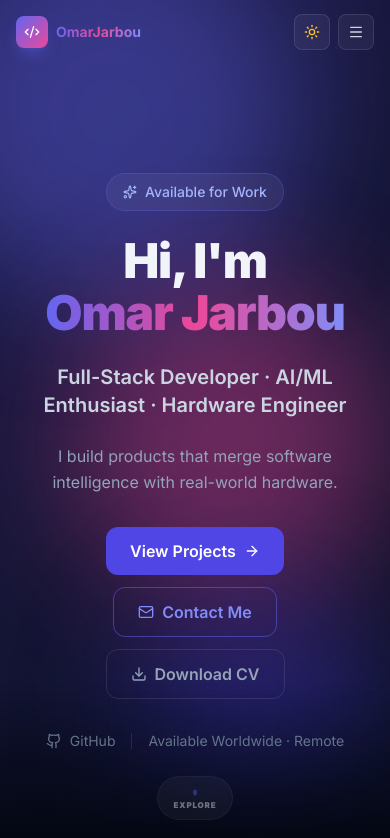
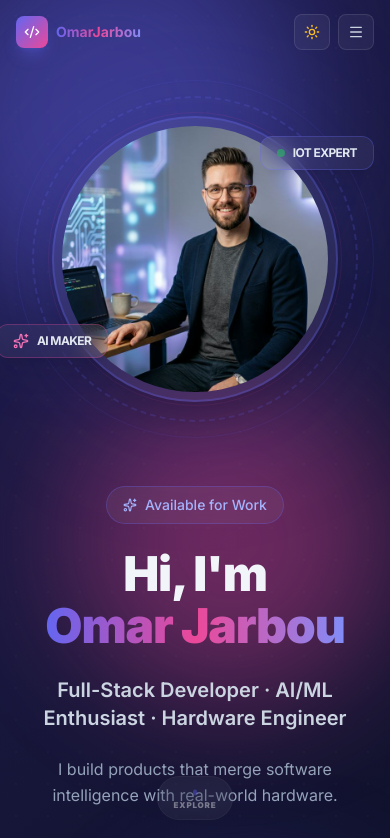
Before and after one commit to OmarJarbou/Portfolio, a React (Vite) app: page / in a window 390 px wide. Shown: the top 838 px of the page. Built offline with nearby package versions, Linux system fonts and the light colour scheme.

Commit message:
I've implemented the enhanced Hero section! It now features a "super creative" circular image with rotating rings, floating badges, and tech particles. The layout has been updated to a modern split-column design on desktop while remaining perfectly responsive for mobile.

```diff
--- a/src/data/personal.json
+++ b/src/data/personal.json
@@ -25,5 +25,10 @@
     "github": "https://github.com/OmarJarbou",
     "linkedin": "https://linkedin.com/in/OmarJarbou",
     "cvUrl": "/cv.pdf",
-    "location": "Available Worldwide · Remote"
+    "imageUrl": "/src/assets/hero-portrait.png",
+    "location": "Available Worldwide · Remote",
+    "tags": [
+        "IoT Expert",
+        "AI Maker"
+    ]
 }
--- a/src/sections/Hero.jsx
+++ b/src/sections/Hero.jsx
@@ -8,6 +8,97 @@ import { fadeInUp, staggerContainer, scaleIn } from '../utils/animations';
 const FloatingOrb = ({ className }) => (
     <div className={`absolute rounded-full blur-3xl opacity-20 animate-pulse-slow pointer-events-none ${className}`} />
 );
+
+const HeroVisual = () => {
+    return (
+        <div className="relative w-full max-w-lg aspect-square flex items-center justify-center">
+            {/* Ambient Background Glow */}
+            <div className="absolute inset-0 bg-primary-500/10 rounded-full blur-3xl" />
+
+            {/* Pulsing Outer Ring */}
+            <motion.div
+                animate={{ scale: [1, 1.1, 1], rotate: [0, 90, 0] }}
+                transition={{ duration: 10, repeat: Infinity, ease: "linear" }}
+                className="absolute inset-4 rounded-full border-2 border-dashed border-primary-500/20"
+            />
+
+            {/* Rotating Decorative Rings */}
+            <motion.div
+                animate={{ rotate: 360 }}
+                transition={{ duration: 25, repeat: Infinity, ease: "linear" }}
+                className="absolute inset-0 rounded-full border border-primary-500/10"
+            />
+            <motion.div
+                animate={{ rotate: -360 }}
+                transition={{ duration: 35, repeat: Infinity, ease: "linear" }}
+                className="absolute inset-8 rounded-full border border-accent-500/10"
+            />
+
+            {/* Main Image Container */}
+            <motion.div
+                initial={{ scale: 0.8, opacity: 0 }}
+                animate={{ scale: 1, opacity: 1 }}
+                transition={{ duration: 0.8, ease: "easeOut" }}
+                className="relative z-10 w-4/5 h-4/5 rounded-full p-2 glass border-2 border-primary-500/30 shadow-2xl overflow-hidden"
+            >
+                <div className="w-full h-full rounded-full overflow-hidden relative group">
+                    <img
+                        src={personal.imageUrl}
+                        alt={personal.name}
+                        className="w-full h-full object-cover transition-transform duration-700 group-hover:scale-110"
+                    />
+                    <div className="absolute inset-0 bg-gradient-to-t from-primary-950/40 to-transparent opacity-0 group-hover:opacity-100 transition-opacity duration-300" />
+                </div>
+            </motion.div>
+
+            {/* Floating Badges */}
+            <motion.div
+                animate={{ y: [0, -15, 0] }}
+                transition={{ duration: 4, repeat: Infinity, ease: "easeInOut" }}
+                className="absolute top-14 right-0 glass px-4 py-2 rounded-xl border border-primary-500/30 shadow-xl z-20"
+            >
+                <div className="flex items-center gap-2">
+                    <div className="w-2 h-2 rounded-full bg-green-500 animate-pulse" />
+                    <span className="text-xs font-bold text-slate-200 uppercase tracking-tighter">{personal.tags[0]}</span>
+                </div>
+            </motion.div>
+
+            <motion.div
+                animate={{ y: [0, 15, 0] }}
+                transition={{ duration: 5, repeat: Infinity, ease: "easeInOut", delay: 1 }}
+                className="absolute bottom-20 -left-5 glass px-4 py-2 rounded-xl border border-accent-500/30 shadow-xl z-20"
+            >
+                <div className="flex items-center gap-2">
+                    <Sparkles className="w-4 h-4 text-accent-400" />
+                    <span className="text-xs font-bold text-slate-200 uppercase tracking-tighter">{personal.tags[1]}</span>
+                </div>
+            </motion.div>
+
+            {/* Decorative Tech Particles */}
+            {[...Array(6)].map((_, i) => (
+                <motion.div
+                    key={i}
+                    animate={{
+                        x: [0, Math.random() * 40 - 20, 0],
+                        y: [0, Math.random() * 40 - 20, 0],
+                        opacity: [0.2, 0.5, 0.2]
+                    }}
+                    transition={{
+                        duration: 3 + Math.random() * 4,
+                        repeat: Infinity,
+                        ease: "easeInOut",
+                        delay: i * 0.5
+                    }}
+                    className="absolute w-1.5 h-1.5 rounded-full bg-primary-400/30 blur-[1px]"
+                    style={{
+                        top: `${20 + Math.random() * 60}%`,
+                        left: `${20 + Math.random() * 60}%`,
+                    }}
+                />
+            ))}
+        </div>
+    );
+};
 
 export default function Hero() {
     const [showScrollHint, setShowScrollHint] = useState(true);
@@ -41,12 +132,14 @@ export default function Hero() {
             />
 
             {/* Content */}
-            <div className="relative z-10 max-w-4xl mx-auto px-4 sm:px-6 text-center pt-20">
+            <div className="relative z-10 max-w-6xl mx-auto px-4 sm:px-6 py-20 lg:py-0">
+                <div className="grid grid-cols-1 lg:grid-cols-2 gap-12 lg:gap-8 items-center">
+                    {/* Text Column */}
                     <motion.div
                         variants={staggerContainer}
                         initial="hidden"
                         animate="visible"
-                    className="flex flex-col items-center gap-6"
+                        className="flex flex-col items-center lg:items-start text-center lg:text-left gap-6 order-2 lg:order-1"
                     >
                         {/* Badge */}
                         <motion.div variants={scaleIn}>
@@ -73,7 +166,7 @@ export default function Hero() {
                         {/* Tagline */}
                         <motion.p
                             variants={fadeInUp}
-                        className="text-base sm:text-lg text-slate-400 max-w-2xl leading-relaxed text-balance"
+                            className="text-base sm:text-lg text-slate-400 max-w-2xl lg:max-w-none leading-relaxed text-balance"
                         >
                             {personal.tagline}
                         </motion.p>
@@ -119,6 +212,11 @@ export default function Hero() {
                         </motion.div>
                     </motion.div>
 
+                    {/* Image Column */}
+                    <div className="flex justify-center items-center order-1 lg:order-2">
+                        <HeroVisual />
+                    </div>
+                </div>
             </div>
 
             <AnimatePresence>
```
Also changed, not shown: src/assets/hero-portrait.png (added). Lines whose indentation alone changed are shown as unchanged.
